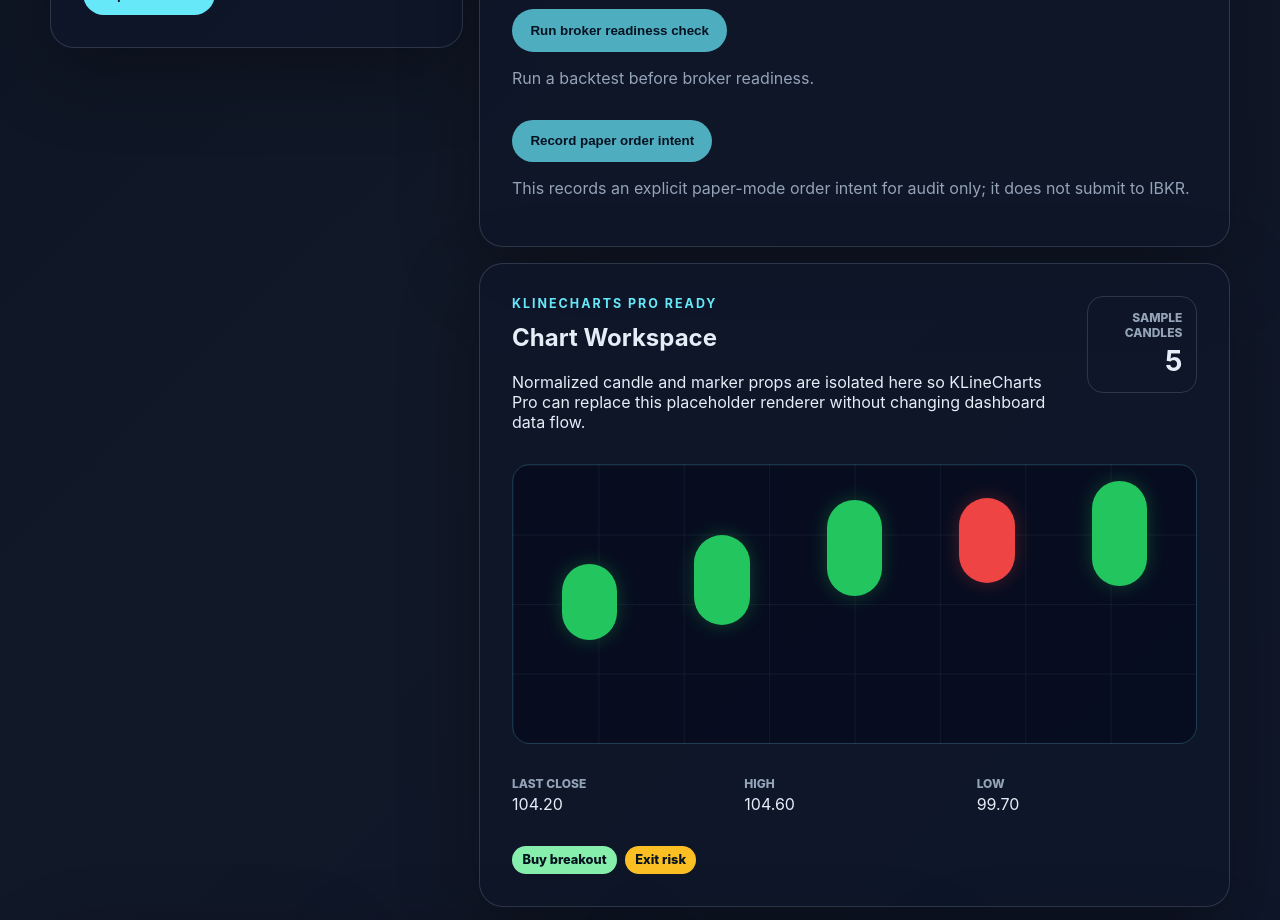
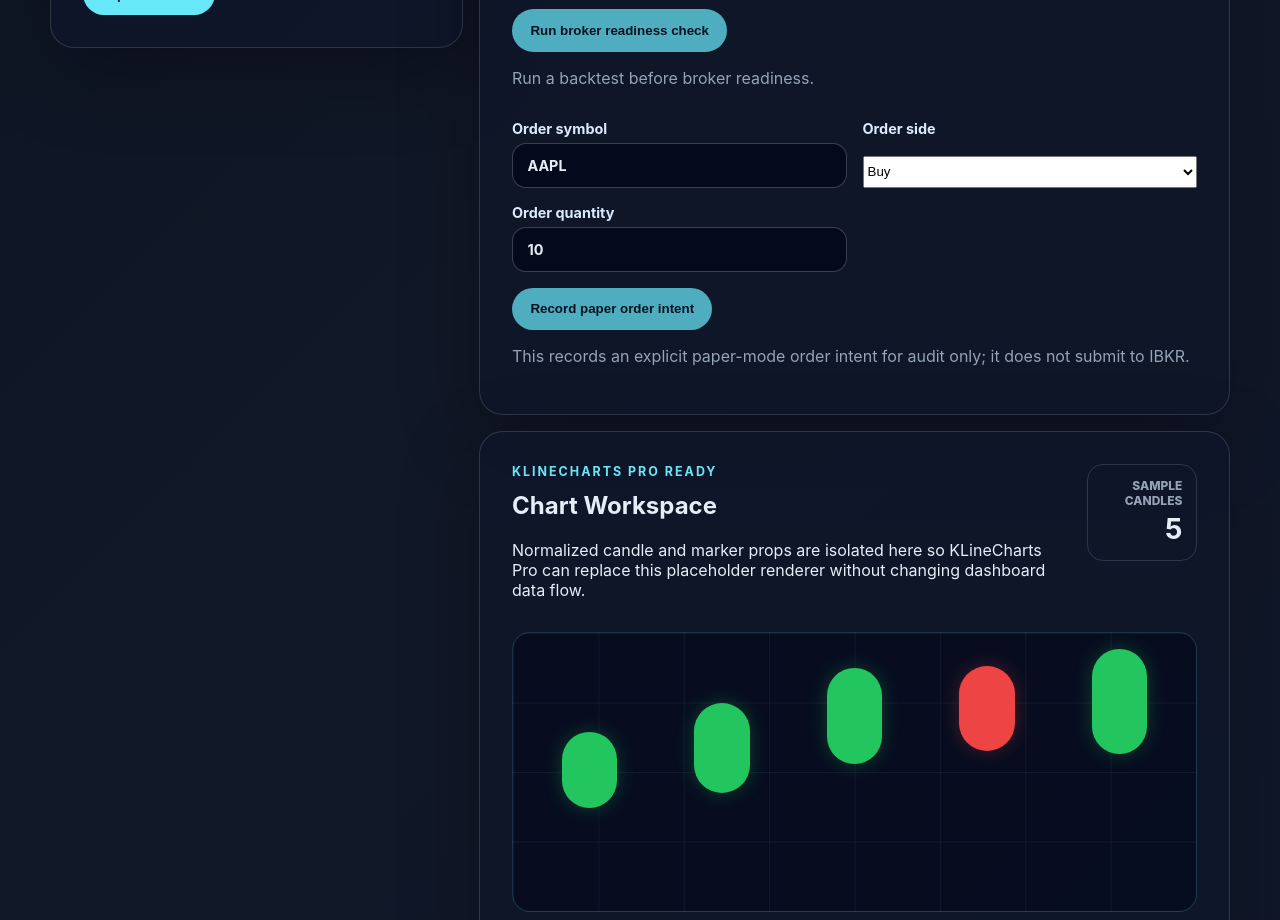
Before and after one commit to gcampton/day-trade-maker, a React (Vite) app in the folder frontend/: page / in a window 1280 px wide. Shown: the part 1820-2740 px from the top of the page. Built offline with nearby package versions, Linux system fonts and the light colour scheme.

Commit message:
feat: add editable paper order ticket

```diff
--- a/frontend/src/pages/ChartsPage.tsx
+++ b/frontend/src/pages/ChartsPage.tsx
@@ -49,6 +49,9 @@ export function ChartsPage({ selectedStrategy }: ChartsPageProps) {
   const [riskCheck, setRiskCheck] = useState<RiskCheckRun | null>(null);
   const [brokerStatus, setBrokerStatus] = useState<BrokerStatus | null>(null);
   const [orderIntent, setOrderIntent] = useState<PaperOrderIntent | null>(null);
+  const [orderSymbol, setOrderSymbol] = useState('AAPL');
+  const [orderSide, setOrderSide] = useState<'buy' | 'sell'>('buy');
+  const [orderQuantity, setOrderQuantity] = useState('10');
   const [error, setError] = useState<string | null>(null);
   const [isImporting, setIsImporting] = useState(false);
   const [isRunningBacktest, setIsRunningBacktest] = useState(false);
@@ -143,7 +146,15 @@ export function ChartsPage({ selectedStrategy }: ChartsPageProps) {
   }
 
   async function handleCreateOrderIntent() {
-    if (!selectedStrategy || !riskCheck || riskCheck.status !== 'passed') {
+    const quantity = Number(orderQuantity);
+    if (
+      !selectedStrategy ||
+      !riskCheck ||
+      riskCheck.status !== 'passed' ||
+      !orderSymbol.trim() ||
+      !Number.isInteger(quantity) ||
+      quantity <= 0
+    ) {
       return;
     }
 
@@ -155,9 +166,9 @@ export function ChartsPage({ selectedStrategy }: ChartsPageProps) {
         await createPaperOrderIntent({
           strategy_id: selectedStrategy.id,
           risk_check_id: riskCheck.id,
-          symbol: selectedStrategy.spec.symbols[0] ?? symbol,
-          side: 'buy',
-          quantity: 10,
+          symbol: orderSymbol,
+          side: orderSide,
+          quantity,
           order_type: 'market',
           paper_mode: true,
           user_confirmed: true,
@@ -176,6 +187,8 @@ export function ChartsPage({ selectedStrategy }: ChartsPageProps) {
         timestamp: Date.parse(marker.timestamp),
       }))
     : sampleMarkers;
+  const parsedOrderQuantity = Number(orderQuantity);
+  const isOrderTicketValid = orderSymbol.trim().length > 0 && Number.isInteger(parsedOrderQuantity) && parsedOrderQuantity > 0;
 
   return (
     <section className="chart-workspace-grid" aria-label="Market data chart workspace">
@@ -325,9 +338,41 @@ export function ChartsPage({ selectedStrategy }: ChartsPageProps) {
             </div>
           ) : null}
 
+          <div className="form-row">
+            <label>
+              Order symbol
+              <input
+                value={orderSymbol}
+                onChange={(event) => setOrderSymbol(event.target.value.toUpperCase())}
+                required
+              />
+            </label>
+            <label>
+              Order side
+              <select
+                value={orderSide}
+                onChange={(event) => setOrderSide(event.target.value as 'buy' | 'sell')}
+              >
+                <option value="buy">Buy</option>
+                <option value="sell">Sell</option>
+              </select>
+            </label>
+            <label>
+              Order quantity
+              <input
+                type="number"
+                min="1"
+                step="1"
+                value={orderQuantity}
+                onChange={(event) => setOrderQuantity(event.target.value)}
+                required
+              />
+            </label>
+          </div>
+
           <button
             type="button"
-            disabled={riskCheck?.status !== 'passed' || isCreatingOrderIntent}
+            disabled={riskCheck?.status !== 'passed' || !isOrderTicketValid || isCreatingOrderIntent}
             onClick={handleCreateOrderIntent}
           >
             {isCreatingOrderIntent ? 'Recording paper order intent…' : 'Record paper order intent'}
```
Also changed, not shown: 1 other file (tests, documents, lock files or other folders).
